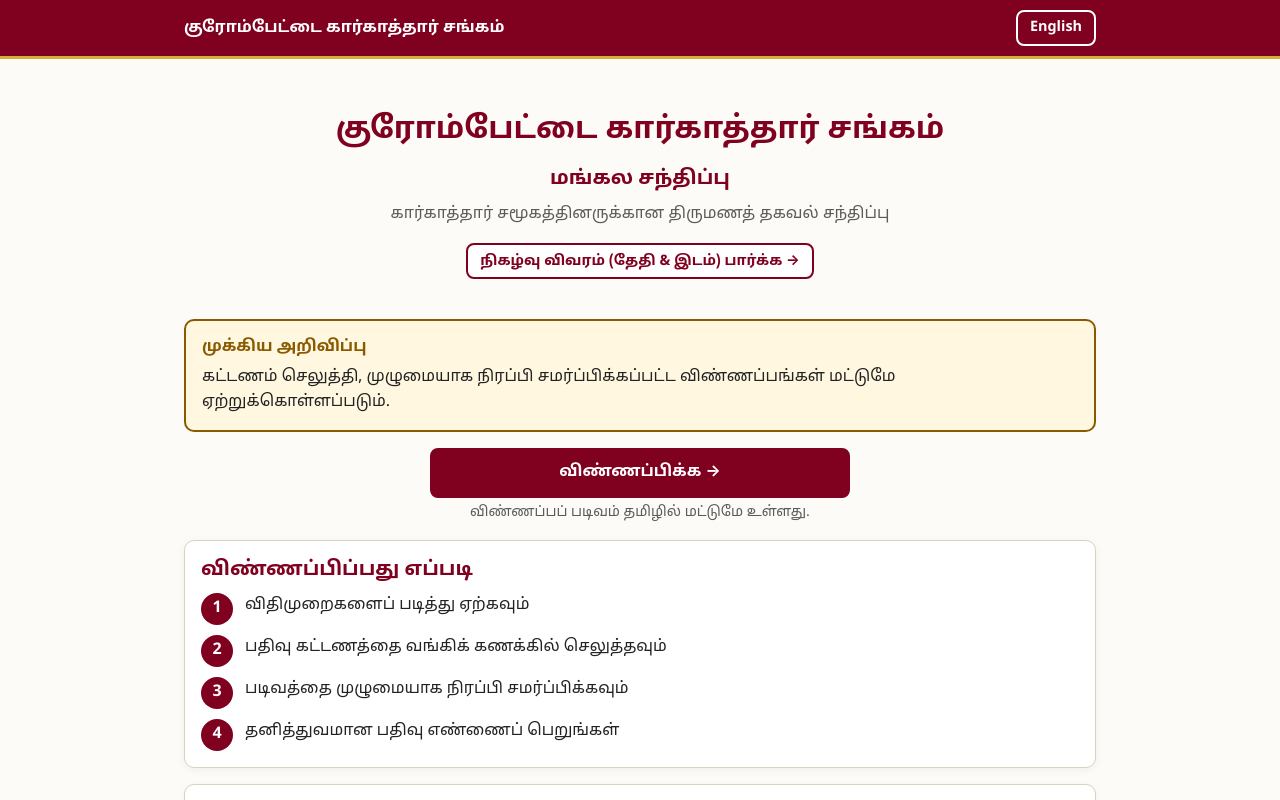
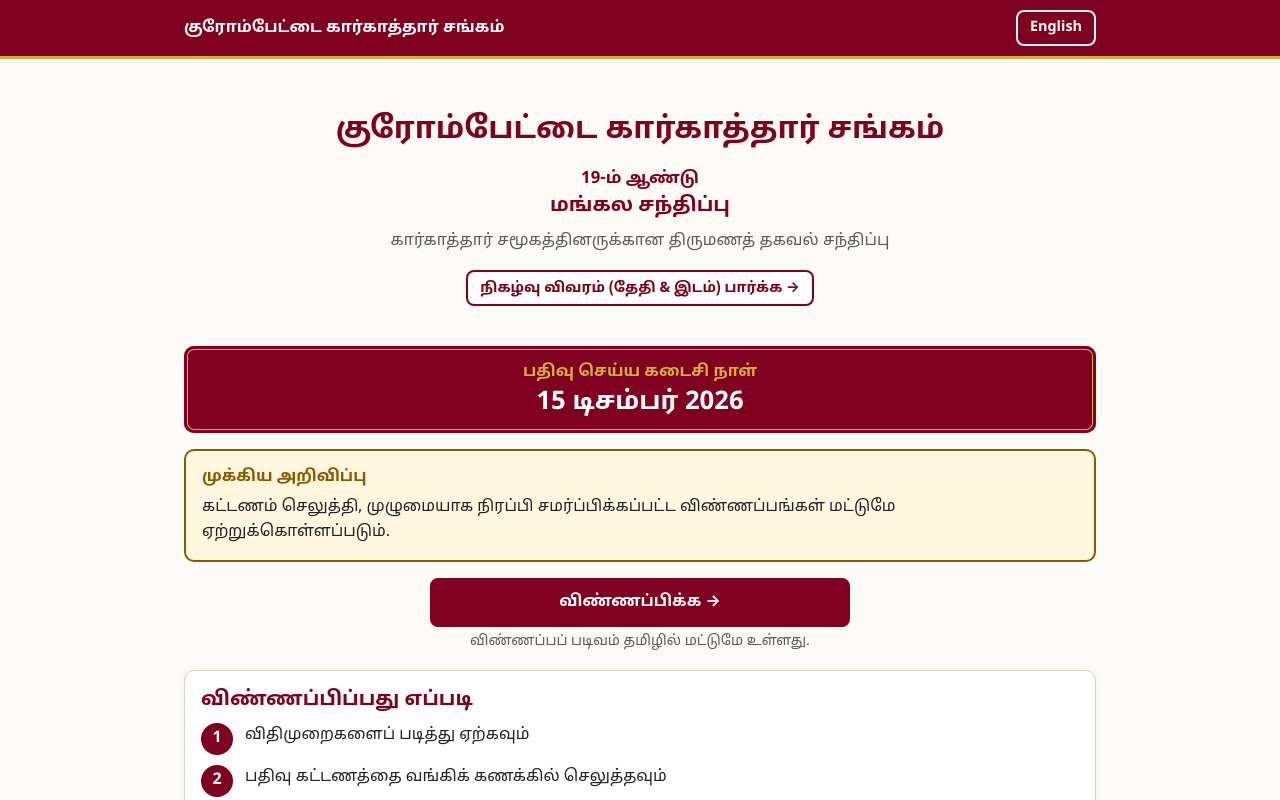
Before and after one commit to BT-Rajan/MATRIMONY, a React (Vite) app in the folder frontend/: page / in a window 1280 px wide. Shown: the top 800 px of the page. Built offline with nearby package versions, Linux system fonts and the light colour scheme; no server answers.

Commit message:
Landing: show '19-ம் ஆண்டு', last date to register (15 Dec 2026) and event date
Co-Authored-By: Claude Opus 5.5 <noreply@anthropic.com>
Claude-Session: https://claude.ai/code/session_01Qy59PqAEn6RHwzbW5TRBtd

```diff
--- a/frontend/src/pages/Landing.jsx
+++ b/frontend/src/pages/Landing.jsx
@@ -12,10 +12,17 @@ export default function Landing() {
     <PublicShell>
       <section className="hero">
         <h1>{t('brand')}</h1>
+        <p className="edition">{t('edition')}</p>
         <h2>{t('event')}</h2>
         <p>{t('hero_tag')}</p>
         <p><Link to="/program.html" className="btn secondary small">{t('event_link')} →</Link></p>
       </section>
+
+      <div className="deadline" role="note">
+        <span>{t('last_date_label')}</span>
+        <strong>{t('last_date')}</strong>
+        {settings?.event_date && <small>{t('event_on')}: {settings.event_date}</small>}
+      </div>
 
       <div className="notice" role="note">
         <strong>{t('notice_title')}</strong>
--- a/frontend/src/strings.js
+++ b/frontend/src/strings.js
@@ -9,6 +9,10 @@ export const STRINGS = {
     prev: 'முந்தையது', next: 'அடுத்தது', home: 'முகப்பு', yes: 'ஆம்', no: 'இல்லை',
 
     hero_tag: 'கார்காத்தார் சமூகத்தினருக்கான திருமணத் தகவல் சந்திப்பு',
+    edition: '19-ம் ஆண்டு',
+    last_date_label: 'பதிவு செய்ய கடைசி நாள்',
+    last_date: '15 டிசம்பர் 2026',
+    event_on: 'நிகழ்ச்சி நாள்',
     notice_title: 'முக்கிய அறிவிப்பு',
     notice_text: 'கட்டணம் செலுத்தி, முழுமையாக நிரப்பி சமர்ப்பிக்கப்பட்ட விண்ணப்பங்கள் மட்டுமே ஏற்றுக்கொள்ளப்படும்.',
     apply_btn: 'விண்ணப்பிக்க',
@@ -97,6 +101,10 @@ export const STRINGS = {
     prev: 'Previous', next: 'Next', home: 'Home', yes: 'Yes', no: 'No',
 
     hero_tag: 'A marriage information meet for the Karkathar community',
+    edition: '19th year',
+    last_date_label: 'Last date to register',
+    last_date: '15 December 2026',
+    event_on: 'Event date',
     notice_title: 'Important notice',
     notice_text: 'Only paid and fully submitted applications will be accepted.',
     apply_btn: 'Apply now',
--- a/frontend/src/styles.css
+++ b/frontend/src/styles.css
@@ -44,6 +44,11 @@ a { color: var(--maroon); }
 .card { background: var(--paper); border: 1px solid var(--line); border-radius: var(--r); padding: 16px; margin-block: 16px; box-shadow: 0 2px 8px rgba(0, 0, 0, .05); }
 .hero { text-align: center; padding-block: 28px 8px; }
 .hero p { margin: .25rem 0 1rem; color: var(--muted); }
+.hero .edition { margin: 0; color: var(--maroon); font-weight: 700; font-size: 1.05rem; }
+.deadline { text-align: center; background: var(--maroon); color: #fff; border-radius: var(--r); padding: 14px 16px; margin-block: 16px; box-shadow: inset 0 0 0 3px var(--maroon), inset 0 0 0 4px var(--gold); }
+.deadline span { display: block; color: var(--gold); font-weight: 600; }
+.deadline strong { display: block; font-size: 1.6rem; line-height: 1.3; }
+.deadline small { display: block; margin-top: 4px; font-size: .95rem; }
 .notice { border: 2px solid var(--warn); background: #fff7e0; border-radius: var(--r); padding: 14px 16px; margin-block: 16px; }
 .notice strong { display: block; color: var(--warn); margin-bottom: 4px; }
 .notice .sub { display: block; color: #444; font-size: .92rem; margin-top: 4px; }
```
